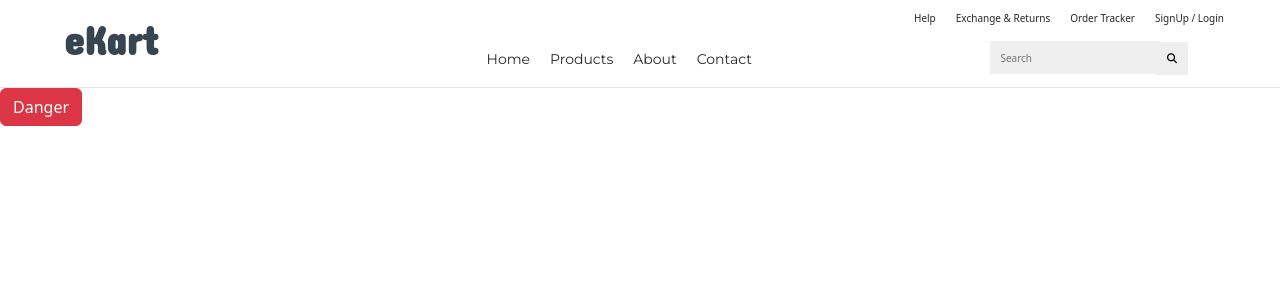
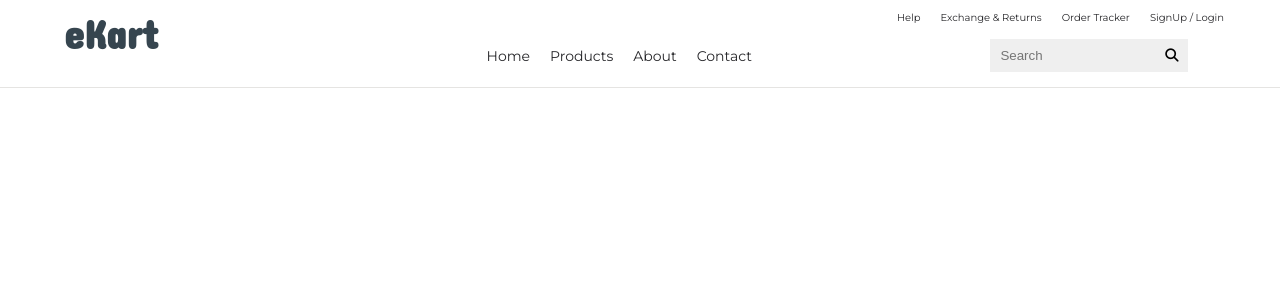
Before and after one commit to theo-fortune/angular-playgorund, an Angular app: page / in a window 1280 px wide. Shown: the top 300 px of the page. Built offline with nearby package versions, Linux system fonts and the light colour scheme.

Commit message:
removed bootstrap

```diff
--- a/angular.json
+++ b/angular.json
@@ -25,8 +25,7 @@
               "src/assets"
             ],
             "styles": [
-              "src/styles.css",
-              "node_modules/bootstrap/dist/css/bootstrap.min.css"
+              "src/styles.css"
             ],
             "scripts": []
           },
--- a/package.json
+++ b/package.json
@@ -18,7 +18,6 @@
     "@angular/platform-browser": "^16.2.0",
     "@angular/platform-browser-dynamic": "^16.2.0",
     "@angular/router": "^16.2.0",
-    "bootstrap": "^5.3.2",
     "rxjs": "~7.8.0",
     "tslib": "^2.3.0",
     "zone.js": "~0.13.0"
--- a/src/app/app.component.html
+++ b/src/app/app.component.html
@@ -1,2 +1 @@
 <app-header></app-header>
-<button type="button" class="btn btn-danger">Danger</button>
```
Also changed, not shown: 1 other file (tests, documents, lock files or other folders).
